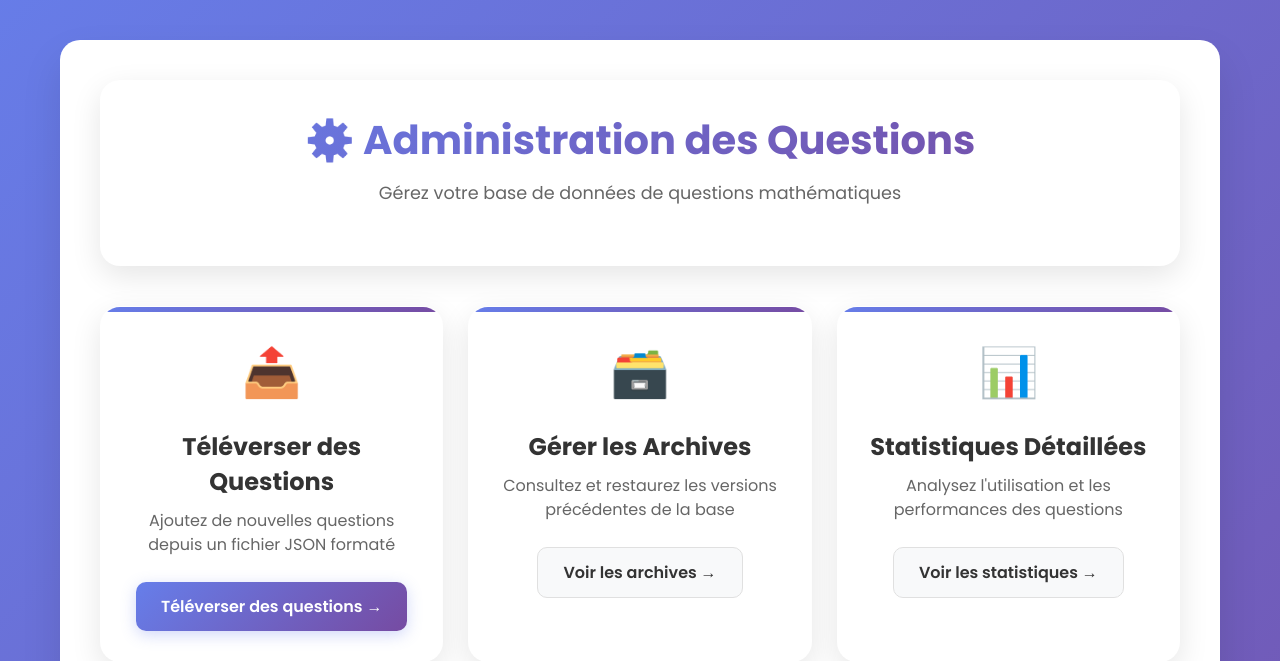
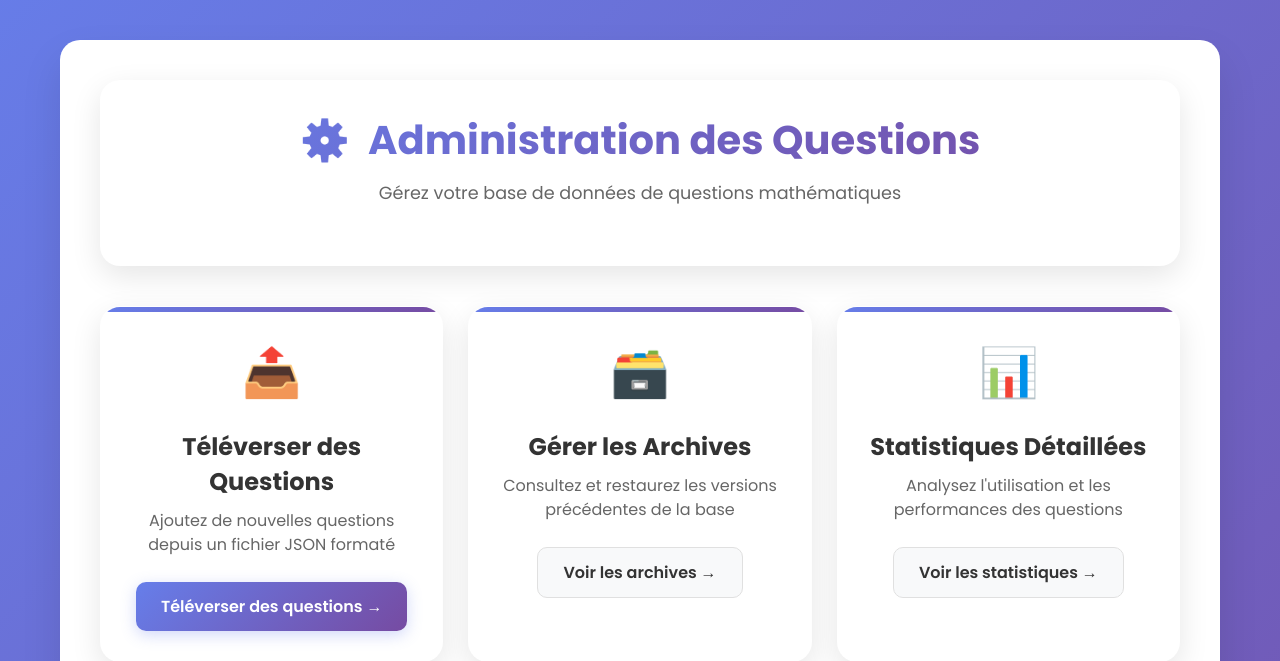
Before and after one commit to zenst45/Concours, a Flask app: page /admin/questions in a window 1280 px wide. Shown: the part 100-761 px from the top of the page. Run offline with Flask 3, Linux system fonts and the light colour scheme.

Commit message:
style: roue dentée Administration des questions 2

```diff
--- a/templates/admin_questions.html
+++ b/templates/admin_questions.html
@@ -4,7 +4,7 @@
 <div class="admin-container">
     <!-- En-tête -->
     <div class="admin-header">
-        <h1>⚙️ Administration des Questions</h1>
+        <h1 class="admin-title"><span class="admin-icon">⚙️</span> Administration des Questions</h1>
         <p class="subtitle">Gérez votre base de données de questions mathématiques</p>
     </div>
 
@@ -553,5 +553,21 @@
             justify-content: center;
         }
     }
+
+    .admin-title {
+        color: #333 !important;
+        font-size: 2.5rem;
+        margin-bottom: 10px;
+    }
+
+    .admin-icon {
+        color: #333 !important;
+        margin-right: 10px;
+    }
+
+    .admin-header .subtitle {
+        color: #666 !important;
+        font-size: 1.1rem;
+    }
 </style>
 {% endblock %}
```
